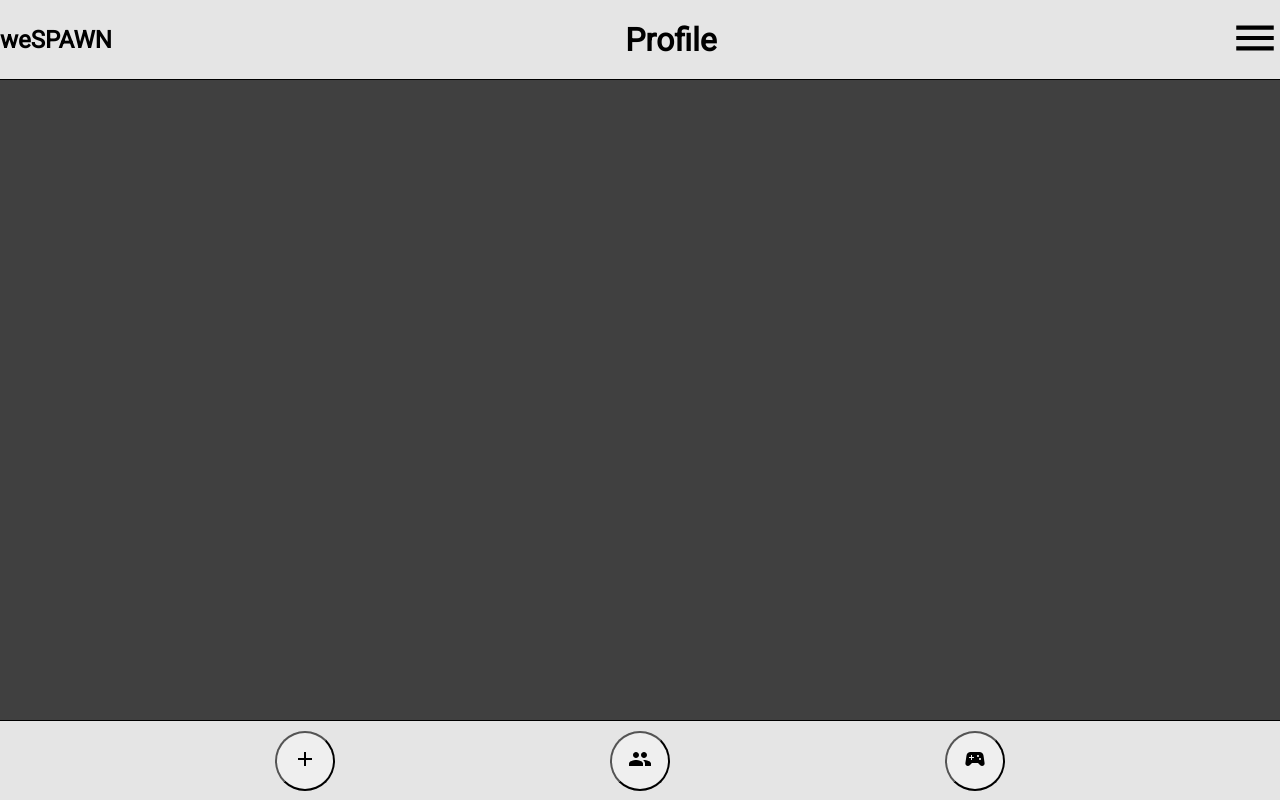
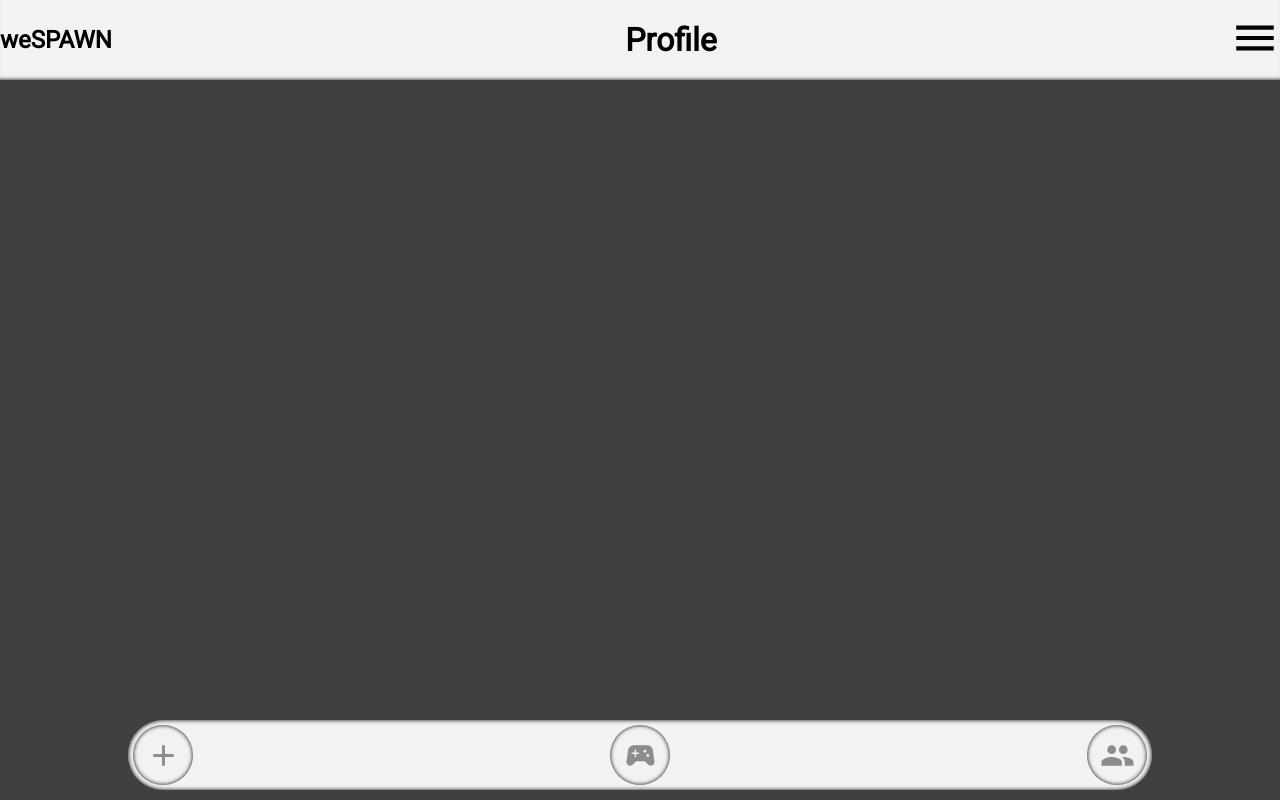
Before and after one commit to magu1216/wespawn_project, a React (Create React App) app: page / in a window 1280 px wide. Built offline with nearby package versions, Linux system fonts and the light colour scheme.

Commit message:
footer function completed

```diff
--- a/src/components/AppFooter.js
+++ b/src/components/AppFooter.js
@@ -1,27 +1,71 @@
-import React from "react";
+import React, { useState } from "react";
 import styled from "styled-components";
 import QuickButton from "./QuickButton";
+import QuickMenu from "./QuickMenu";
 
 export default function AppFooter() {
+  const [uploadMenu, setUploadMenu] = useState(false);
+  const [lfgMenu, setLfgMenu] = useState(false);
+  const [friendsMenu, setFriendsMenu] = useState(false);
+
+  function toggleUploadMenu() {
+    setUploadMenu(!uploadMenu);
+    setFriendsMenu(false);
+    setLfgMenu(false);
+  }
+
+  function toggleLfgMenu() {
+    setLfgMenu(!lfgMenu);
+    setUploadMenu(false);
+    setFriendsMenu(false);
+  }
+
+  function toggleFriendsMenu() {
+    setFriendsMenu(!friendsMenu);
+    setUploadMenu(false);
+    setLfgMenu(false);
+  }
+
   return (
     <Footer>
-      <QuickButton direction={"upload"} />
-      <QuickButton direction={"lfg"} />
-      <QuickButton direction={"friends"} />
+      {uploadMenu && <QuickMenu direction={"upload"} color={"#F20039"} />}
+      <QuickButton
+        color={"#F20039"}
+        direction={"upload"}
+        onClick={toggleUploadMenu}
+        isActive={uploadMenu}
+      />
+      {lfgMenu && <QuickMenu direction={"lfg"} color={"#1BB5AB"} />}
+      <QuickButton
+        color={"#1BB5AB"}
+        direction={"lfg"}
+        onClick={toggleLfgMenu}
+        isActive={lfgMenu}
+      />
+      {friendsMenu && <QuickMenu direction={"friends"} color={"#446DFD"} />}
+      <QuickButton
+        color={"#446DFD"}
+        direction={"friends"}
+        onClick={toggleFriendsMenu}
+        isActive={friendsMenu}
+      />
     </Footer>
   );
 }
 
 const Footer = styled.footer`
-  background-color: #e5e5e5;
+  background-color: #f2f2f2;
   display: flex;
-  justify-content: space-evenly;
+  justify-content: space-between;
   align-items: center;
-  height: 80px;
-  width: 100vw;
-  border-top: solid black 1px;
+  margin-left: 10vw;
+  margin-right: 10vw;
+  height: 70px;
+  width: 80vw;
+  box-shadow: inset 0 0 4px black;
+  border-radius: 35px;
   position: absolute;
-  bottom: 0;
+  bottom: 10px;
 
   h1,
   h2 {
--- a/src/components/AppHeader.js
+++ b/src/components/AppHeader.js
@@ -13,12 +13,12 @@ export default function AppHeader() {
 }
 
 const Header = styled.header`
-  background-color: #e5e5e5;
+  background-color: #f2f2f2;
   display: flex;
   justify-content: space-between;
   align-items: center;
   height: 80px;
-  border-bottom: solid black 1px;
+  box-shadow: inset 0 -4px 4px -4px black;
   position: relative;
 
   h1,
--- a/src/components/Navigation.js
+++ b/src/components/Navigation.js
@@ -30,8 +30,8 @@ const StyledNavigation = styled.nav`
   background-color: crimson;
   display: flex;
   justify-content: center;
-  height: 50vh;
-  width: 60vw;
+  height: 30vh;
+  width: 50vw;
   position: absolute;
   top: 80px;
   right: 0;
--- a/src/components/QuickButton.js
+++ b/src/components/QuickButton.js
@@ -5,31 +5,55 @@ import SportsEsportsIcon from "@material-ui/icons/SportsEsports";
 import GroupIcon from "@material-ui/icons/Group";
 
 export default function QuickButton(props) {
-  //   let icon = { symbol };
-
   if (props.direction === "upload") {
     return (
-      <Button>
+      <Button
+        color={props.color}
+        onClick={props.onClick}
+        isActive={props.isActive}
+      >
         <AddIcon />
       </Button>
     );
   } else if (props.direction === "lfg") {
     return (
-      <Button>
-        <GroupIcon />
+      <Button
+        color={props.color}
+        onClick={props.onClick}
+        isActive={props.isActive}
+      >
+        <SportsEsportsIcon />
       </Button>
     );
   } else {
     return (
-      <Button>
-        <SportsEsportsIcon />
+      <Button
+        color={props.color}
+        onClick={props.onClick}
+        isActive={props.isActive}
+      >
+        <GroupIcon />
       </Button>
     );
   }
 }
 
-const Button = styled.button`
+const Button = styled.div`
+  display: flex;
+  align-items: center;
+  justify-content: center;
   width: 60px;
   height: 60px;
+  margin: 5px;
   border-radius: 50%;
+  box-shadow: ${(props) =>
+    props.isActive
+      ? "inset 4px 4px 5px #404040, inset -4px -4px 6px lightgrey"
+      : "inset 0 0 4px black"};
+
+  svg {
+    height: 35px;
+    width: 35px;
+    color: ${(props) => (props.isActive ? props.color : "#8C8C8C")};
+  }
 `;
--- /dev/null
+++ b/src/components/QuickMenu.js
@@ -0,0 +1,53 @@
+import React from "react";
+import styled from "styled-components";
+
+export default function QuickMenu(props) {
+  if (props.direction === "upload") {
+    return (
+      <QuickBox>
+        <IndicatorBox color={props.color} />
+        <h3>Select Source</h3>
+        <div>Gallery</div>
+        <div>Camera</div>
+      </QuickBox>
+    );
+  } else if (props.direction === "lfg") {
+    return (
+      <QuickBox>
+        <IndicatorBox color={props.color} />
+        <h3>Set Status</h3>
+        <div>Gallery</div>
+        <div>Camera</div>
+      </QuickBox>
+    );
+  } else {
+    return (
+      <QuickBox>
+        <IndicatorBox color={props.color} />
+        <h3>Friends</h3>
+        <div>Friend 1</div>
+        <div>Friend 2</div>
+      </QuickBox>
+    );
+  }
+}
+
+const QuickBox = styled.div`
+  background-color: #f2f2f2;
+  display: flex;
+  flex-direction: column;
+  align-items: center;
+  height: 50vh;
+  width: 100%;
+  position: absolute;
+  bottom: 35px;
+  z-index: -1;
+  border-radius: 35px 35px 0 0;
+`;
+
+const IndicatorBox = styled.div`
+  background-color: ${(props) => props.color};
+  width: 40vw;
+  height: 10px;
+  margin-bottom: 20px;
+`;
```
